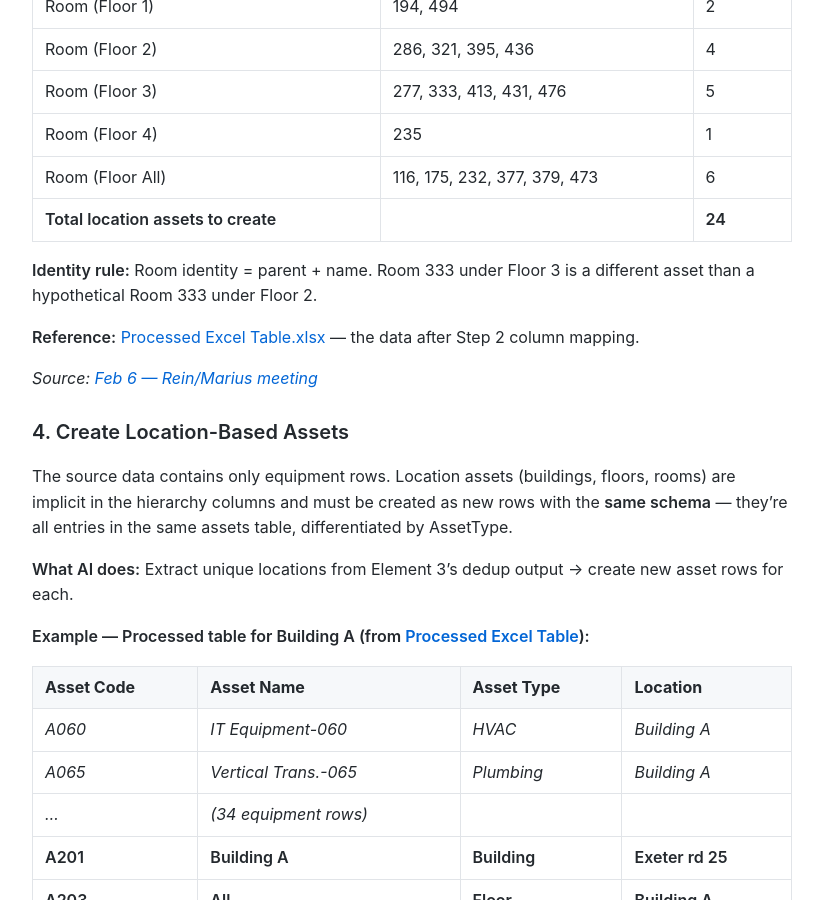
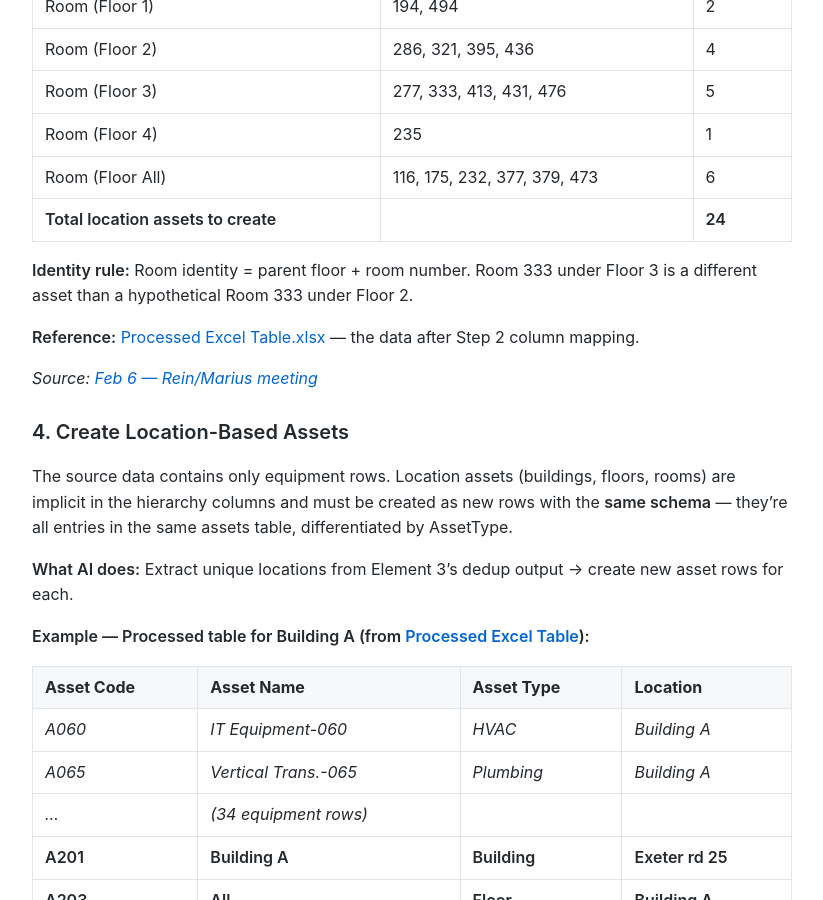
Before and after one commit to MariusWilsch/public-wilsch-ai-pages, a Jekyll site: the page built from project/archibus-fm-assistant/chain-1b-step3-design.md, in a window 1280 px wide and 900 px high, scrolled down 2945 px. Shown: the whole window, without its empty margins (228-1051 px from the left). Built offline with Jekyll 4.4.1, drawn with Linux system fonts in a browser that asks for light colours; our own code applies the rules of GitHub Pages for plain Markdown files.

Commit message:
Sync from hippocampus 2026-02-11

```diff
--- a/project/archibus-fm-assistant/chain-1b-step3-design.md
+++ b/project/archibus-fm-assistant/chain-1b-step3-design.md
@@ -97,7 +97,7 @@ Extract unique values at each hierarchy level. Multiple equipment rows sharing t
 | Room (Floor All) | 116, 175, 232, 377, 379, 473 | 6 |
 | **Total location assets to create** | | **24** |
 
-**Identity rule:** Room identity = parent + name. Room 333 under Floor 3 is a different asset than a hypothetical Room 333 under Floor 2.
+**Identity rule:** Room identity = parent floor + room number. Room 333 under Floor 3 is a different asset than a hypothetical Room 333 under Floor 2.
 
 **Reference:** [Processed Excel Table.xlsx](https://github.com/MariusWilsch/ARCHIBUS__archibus-poc/blob/staging/.claude/tracking/issue-373/Processed%20Excel%20Table.xlsx) — the data after Step 2 column mapping.
 
```
